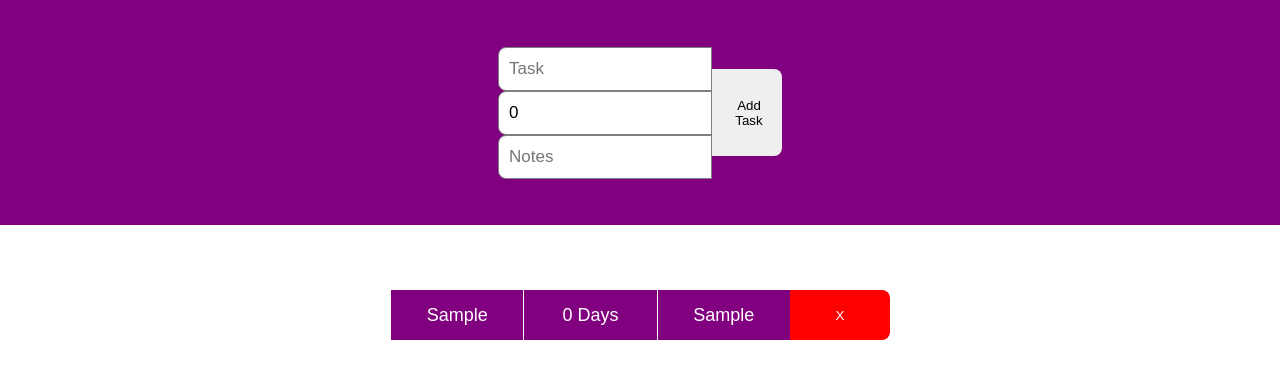
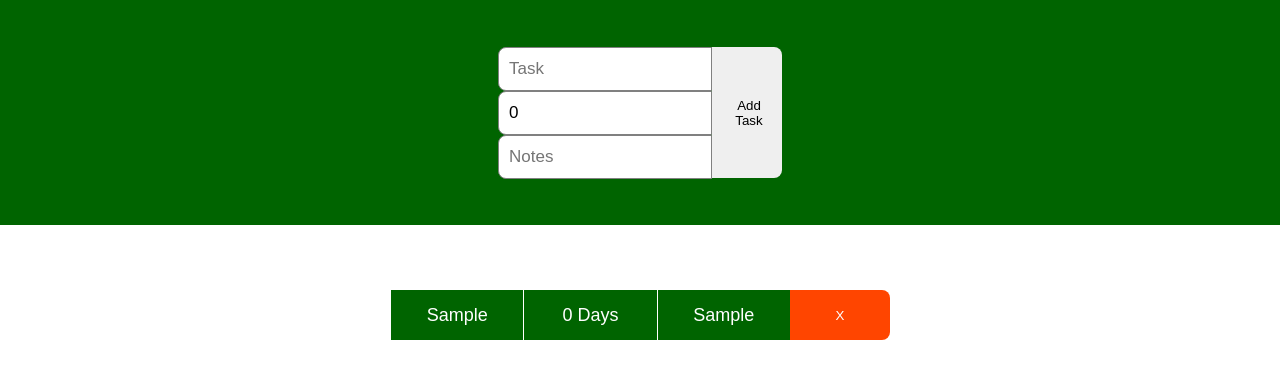
Before and after one commit to IsiahSmith/typescript-todo-list, a React (Create React App) app: page / in a window 1280 px wide. Both pictures are taken after typing "Sample", "Sample" into the empty fields and a click on the button "Add Task". Shown: the top 378 px of the page. Built offline with nearby package versions, Linux system fonts and the light colour scheme.

Commit message:
updated styling to todo list

```diff
--- a/src/App.css
+++ b/src/App.css
@@ -14,7 +14,7 @@ body {
 
 .Header {
   flex: 30%;
-  background-color: purple;
+  background-color: darkgreen;
   width: 100%;
   display: flex;
   justify-content: center;
@@ -39,7 +39,7 @@ body {
 
 .Header button {
   width: 70px;
-  height: 87px;
+  height: 131px;
   border: none;
   border-bottom-right-radius: 8px;
   border-top-right-radius: 8px;
@@ -80,14 +80,14 @@ body {
   height: 100%;
   font-size: 18px;
   border-right: none;
-  background-color: purple;
+  background-color: darkgreen;
 }
 
 .task button {
   flex: 20%;
   height: 100%;
   border: none;
-  background-color: red;
+  background-color: orangered;
   border-top-right-radius: 8px;
   border-bottom-right-radius: 8px;
   color: white;
```
